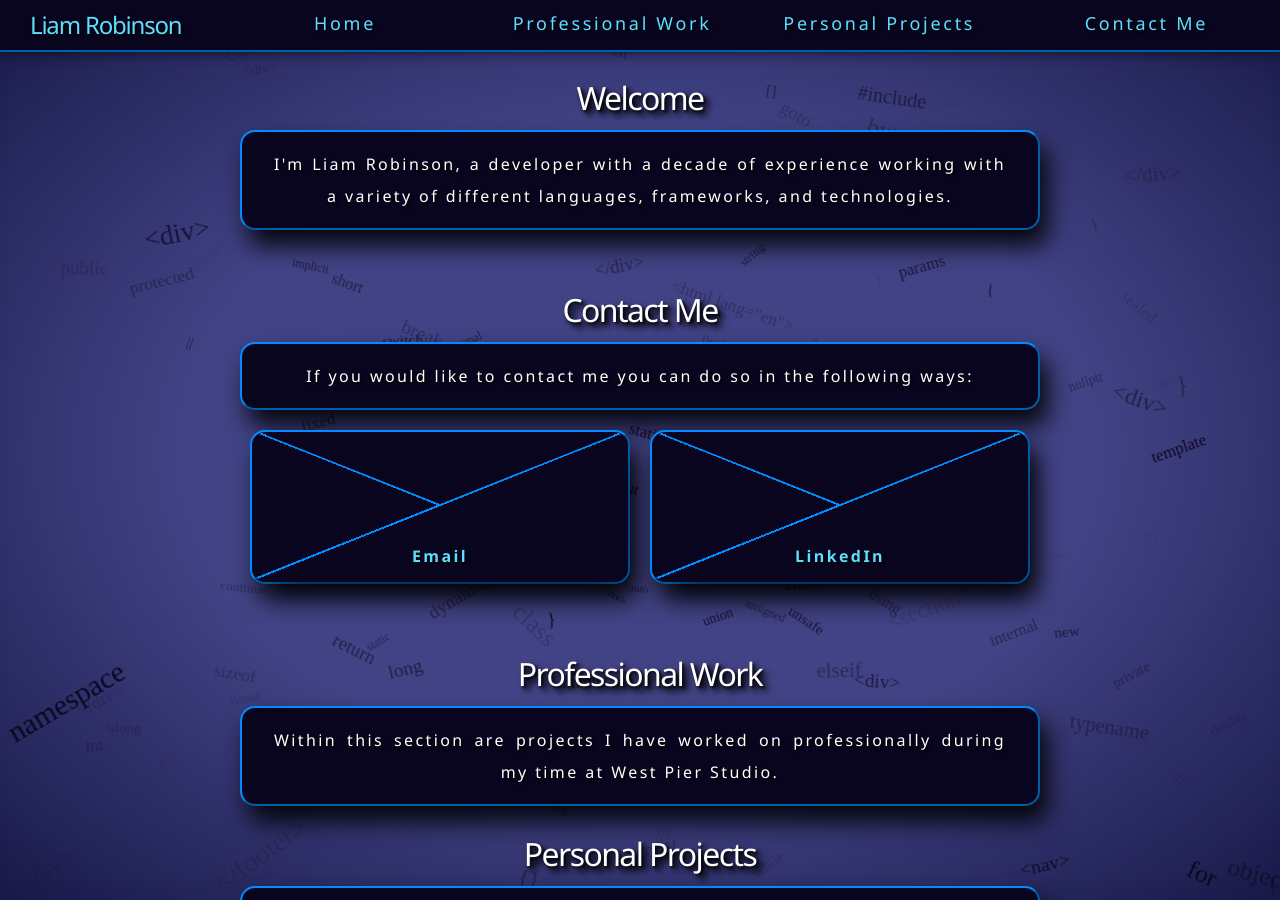
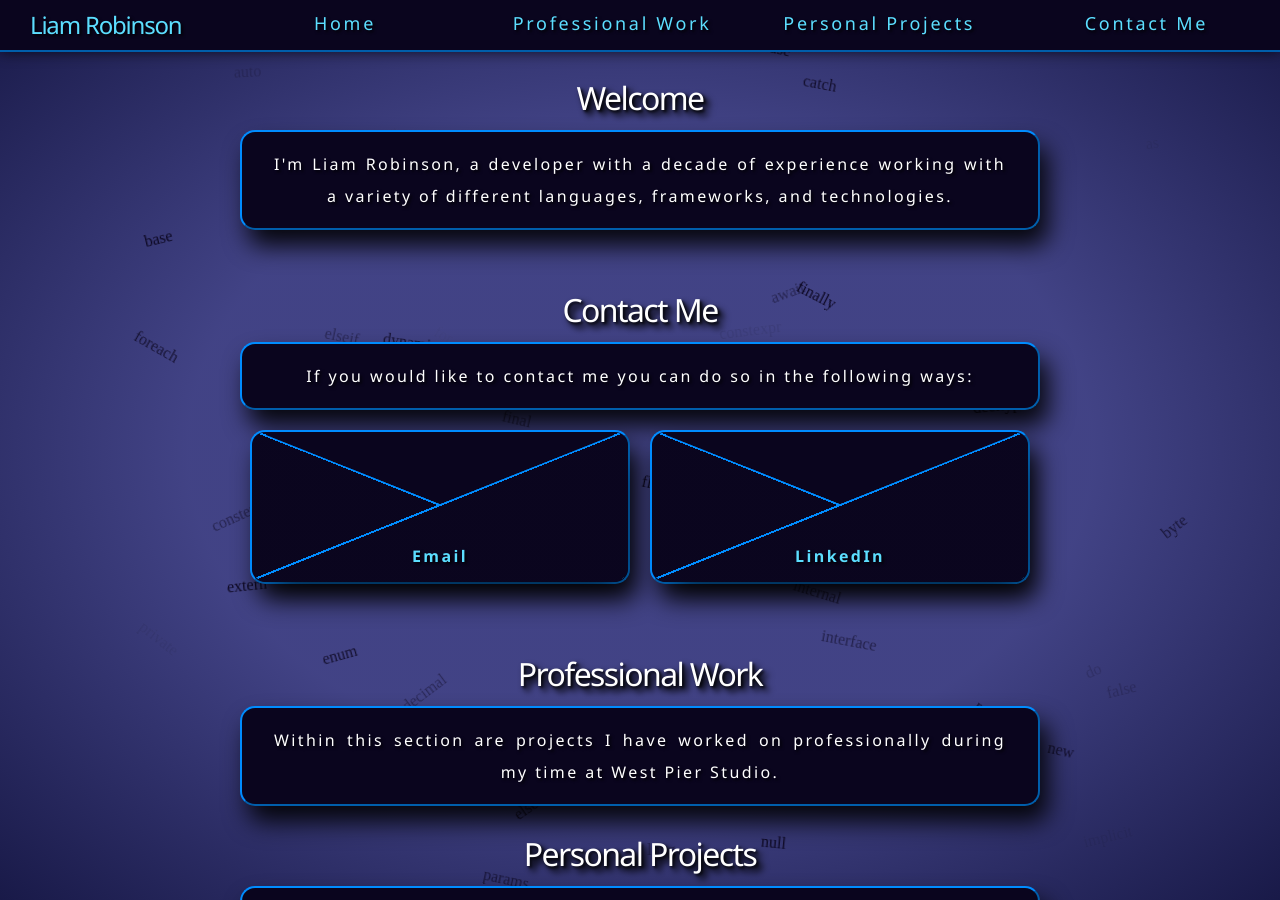
Before and after one commit to Oliphan/Oliphan.github.io, a Jekyll site: the page built from pages/index.html, in a window 1280 px wide and 900 px high. Built offline with Jekyll 4.4.1, drawn with Linux system fonts in a browser that asks for light colours; some of the changed text lies outside the part shown.

Commit message:
Update background to fix responsiveness

```diff
--- a/_includes/background.html
+++ b/_includes/background.html
@@ -152,7 +152,9 @@
 	| split: ",
 	" %}
 <div class="background row">
-	{% for keyword in keywords %}
-		<div class="bg-cell">{{ keyword }}</div>
-	{% endfor %}
+	<div class="background-anchor">
+		{% for keyword in keywords %}
+			<div class="bg-cell">{{ keyword }}</div>
+		{% endfor %}
+	</div>
 </div>
--- a/_styles/background.scss
+++ b/_styles/background.scss
@@ -1,6 +1,6 @@
 .background
 {
-	position: absolute;
+	position: fixed;
 	overflow-x: hidden;
 	overflow-y: hidden;
 	align-items: stretch;
@@ -9,17 +9,23 @@
 	left: 0;
 	top: 0;
 	bottom: 0;
-	box-shadow: inset 0 -4em 2em -2em var(--bg-primary);
 	color: var(--bg-secondary);
 	perspective: 100px;
-	margin-bottom: -50px;
+	background: radial-gradient(var(--bg-primary-gradient) 50%, var(--bg-primary) 100%);
+}
+
+.background-anchor
+{
+	position: absolute;
+	height: 100%;
+	width: 100%;
 }
 
 .bg-cell
 {
 	top: 0;
 	left: 0;
-	position: absolute;
+	position: relative;
 }
 
 @function CalcRand($range, $offset, $unit: null)
@@ -39,7 +45,7 @@
 $bg-anim-duration: $bg-anim-sections * $bg-anim-section-duration;
 $bg-anim-size-range: 100;
 $bg-anim-size-offset: -50;
-$bg-range: 110;
+$bg-range: 100;
 $bg-offset: 5;
 
 @for $i from 1 through 200
@@ -55,10 +61,10 @@
 	{
 		@for $i from 1 through $bg-anim-sections
 		{
-			$xStart: CalcRand($bg-range, -$bg-offset, vw);
-			$xEnd: CalcRand($bg-range, -$bg-offset, vw);
-			$yStart: CalcRand($bg-range, -$bg-offset, vh);
-			$yEnd: CalcRand($bg-range, -$bg-offset, vh);
+			$xStart: CalcRand($bg-range, -$bg-offset, #{'%'});
+			$xEnd: CalcRand($bg-range, -$bg-offset, #{'%'});
+			$yStart: CalcRand($bg-range, -$bg-offset, #{'%'});
+			$yEnd: CalcRand($bg-range, -$bg-offset, #{'%'});
 
 			$rotStart: CalcRand(90, -45, deg);
 			$rotEnd: CalcRand(90, -45, deg);
@@ -72,7 +78,7 @@
 			#{percentage($section-start)}
 			{
 				opacity: 0;
-				transform: translateX(#{$xStart}) translateY(#{$yStart}) translateZ(#{$z-pos}) rotateZ(#{$rotStart}) ;
+				transform: translate3d(#{$xStart}, #{$yStart}, #{$z-pos}) rotateZ(#{$rotStart}) ;
 			}
 
 			#{percentage($section-mid)}
@@ -83,7 +89,7 @@
 			#{percentage($section-end)}
 			{
 				opacity: 0;
-				transform: translateX(#{$xEnd}) translateY(#{$yEnd}) translateZ(#{$z-pos}) rotateZ(#{$rotEnd});
+				transform: translate3d(#{$xEnd}, #{$yEnd}, #{$z-pos}) rotateZ(#{$rotEnd});
 			}
 		}
 	}
```
